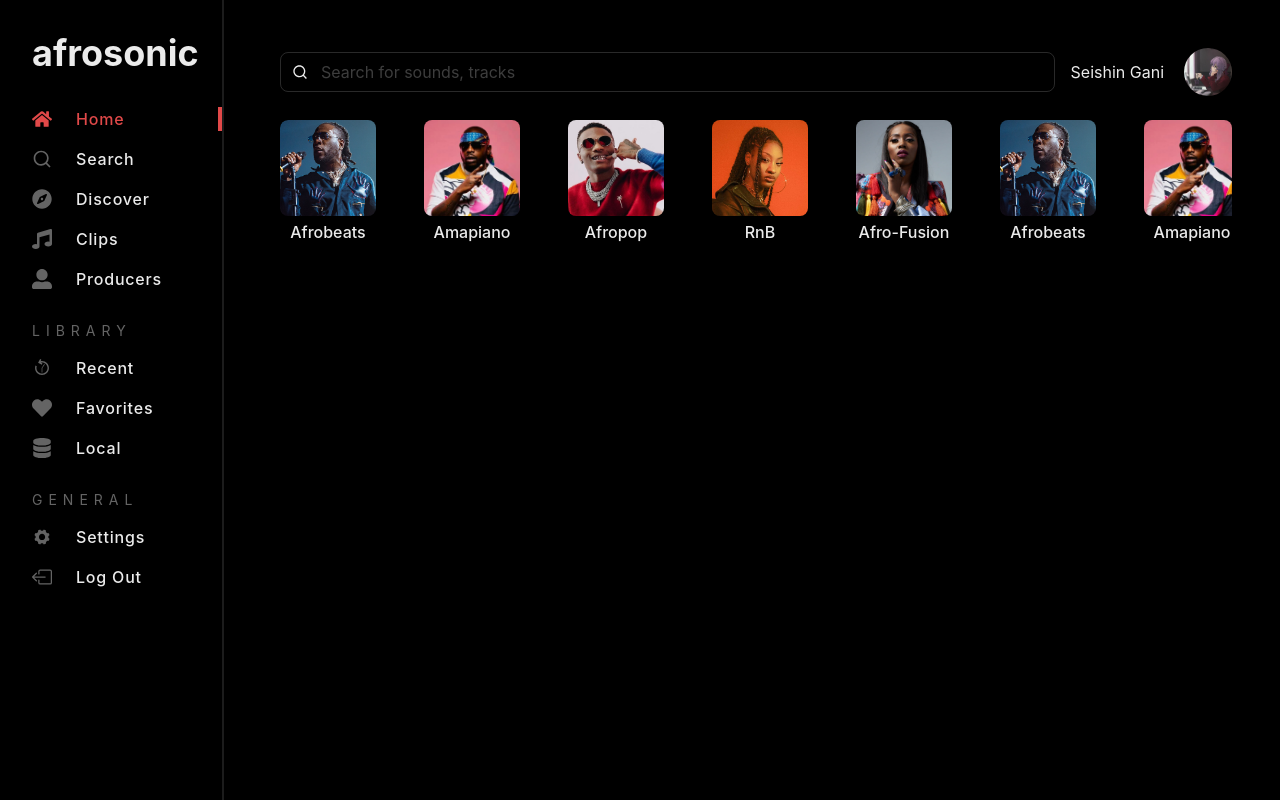
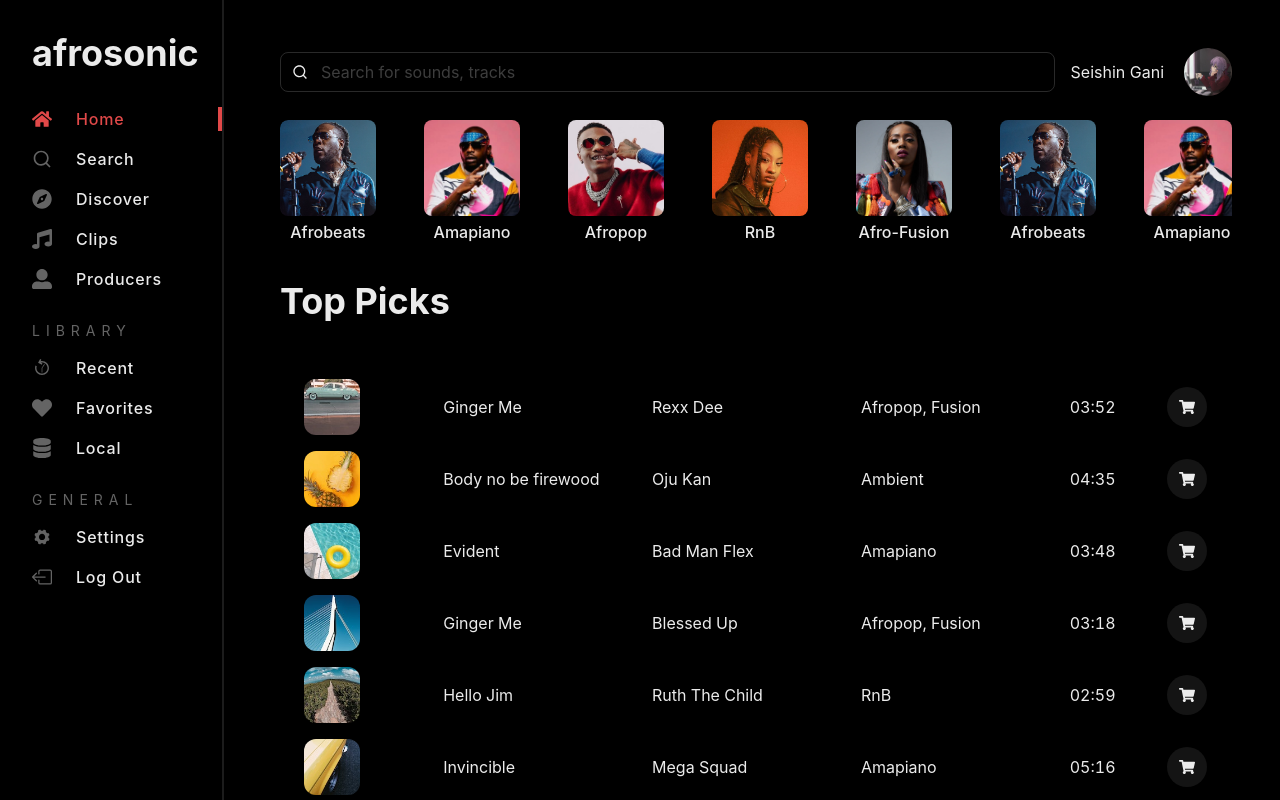
Before and after one commit to Gani-laboratory/dashboard-slicing, a Next.js app: page / in a window 1280 px wide. Built offline with nearby package versions, Linux system fonts and the light colour scheme; a web font is replaced by a local one.

Commit message:
feat: add react-table package and create top-picks component

```diff
--- a/package.json
+++ b/package.json
@@ -22,6 +22,10 @@
     "react": "18.2.0",
     "react-dom": "18.2.0",
     "react-icons": "^4.7.1",
+    "react-table": "^7.8.0",
     "typescript": "4.9.3"
+  },
+  "devDependencies": {
+    "@types/react-table": "^7.7.13"
   }
 }
--- a/src/components/content/index.tsx
+++ b/src/components/content/index.tsx
@@ -2,6 +2,7 @@ import { HStack, VStack } from "@chakra-ui/react";
 import { GenresCarousel } from "components/genres-carousel";
 import { SearchBar } from "components/search-bar";
 import { Sidebar } from "components/sidebar";
+import { TopPicks } from "components/top-picks";
 
 export default function Content() {
   return (
@@ -18,7 +19,7 @@ export default function Content() {
         <SearchBar/>
         <GenresCarousel/>
         <HStack width={"full"} alignItems={"flex-start"} overflow={"hidden"} flex={1}>
-          {/* Top Picks */}
+          <TopPicks flex={1}/>
           {/* Top Producers */}
         </HStack>
       </VStack>
--- /dev/null
+++ b/src/components/top-picks/index.tsx
@@ -0,0 +1,139 @@
+import { Flex, Heading, IconButton, Table, Tbody, Td, Th, Thead, Tr, VStack } from "@chakra-ui/react"
+import { ComponentProps, useMemo } from "react"
+import { topPicks } from "./picks-data"
+import { Column, useTable } from "react-table";
+import { Pick } from "types/pick";
+import { Image } from "components/image";
+import { FaShoppingCart } from "react-icons/fa";
+import { brandRing } from "src/utils/brandRing";
+
+const HeaderCell = ({ value }: { value: string }) => (
+  <Heading
+    size={"xs"}
+    textTransform={"none"}
+    color={"gray.light"}
+  >
+    { value }
+  </Heading>
+)
+
+export const TopPicks = (props: ComponentProps<typeof VStack>) => {
+  const data = useMemo(() => topPicks, [])
+  const columns = useMemo<Column<Pick>[]>(() => [
+    {
+      accessor: 'image',
+      width: '100px',
+      Cell: ({value}) => (
+        <VStack alignItems={"flex-start"} justifyContent={"center"}>
+          <Image
+            src={value}
+            width={"14"}
+            height={"14"}
+            minWidth={"14"}
+            minHeight={"14"}
+            rounded={"xl"}
+            objectFit={"cover"}
+            quality={"75"}
+            alt={""}
+          />
+        </VStack>
+      )
+    },
+    {
+      HeaderCell: () => <HeaderCell value={"Name"} />,
+      accessor: 'name',
+
+    },
+    {
+      HeaderCell: () => <HeaderCell value={"Producer"} />,
+      accessor: 'producer',
+    },
+    {
+      HeaderCell: () => <HeaderCell value={"Category"} />,
+      accessor: 'category',
+
+    },
+    {
+      HeaderCell: () => <HeaderCell value={"Time"} />,
+      accessor: 'time',
+      width: "40px"
+    },
+    {
+      HeaderCell: () => <HeaderCell value={"Buy"} />,
+      id: 'buy',
+      width: "40px",
+      Cell: () => (
+        <IconButton
+          icon={<FaShoppingCart/>}
+          aria-label={"Buy Song"}
+          rounded={"full"}
+          {...brandRing}
+        />
+      )
+    },
+  ],[])
+  const {
+    getTableProps,
+    getTableBodyProps,
+    headerGroups,
+    rows,
+    prepareRow
+  } = useTable({ columns, data })
+  return (
+    <VStack align={"flex-start"} height={"full"} {...props}>
+      <Heading>Top Picks</Heading>
+      <Flex overflowY={"auto"} width={"full"}>
+        <Table {...getTableProps()} position={"relative"}>
+          <Thead>
+            {headerGroups.map((headerGroup) => (
+              <Tr {...headerGroup.getHeaderGroupProps()}>
+                {headerGroup.headers.map((column) => (
+                  <Th
+                    width={column.width}
+                    {...column.getHeaderProps()}
+                    borderBottom={0}
+                    position={"sticky"}
+                    zIndex={"banner"}
+                    top={0}
+                    bg={"black"}
+                  >
+                    {column.render("Header")}
+                  </Th>
+                ))}
+              </Tr>
+            ))}
+          </Thead>
+          <Tbody {...getTableBodyProps()}>
+            {rows.map((row) => {
+              prepareRow(row)
+              return (
+                <Tr
+                  {...row.getRowProps()}
+                  transition={"ease-out"}
+                  transitionProperty={"background"}
+                  transitionDuration={"normal"}
+                  _hover={{
+                    background: "gray.dark",
+                    cursor: "pointer"
+                  }}
+                >
+                  {row.cells.map((cell) => (
+                    <Td
+                      { ...cell.getCellProps() }
+                      py={2}
+                      borderBottom={0}
+                      paddingInlineEnd={0}
+                      minWidth={cell.column.width}
+                    >
+                      { cell.render("Cell") }
+                    </Td>
+                  ))}
+                </Tr>
+              )
+            })}
+          </Tbody>
+        </Table>
+      </Flex>
+    </VStack>
+  )
+}
--- /dev/null
+++ b/src/components/top-picks/picks-data.ts
@@ -0,0 +1,109 @@
+import { Pick } from "types/pick";
+
+export const topPicks: Pick[] = [
+  {
+    image: "/images/ginger-me.jpg",
+    name: "Ginger Me",
+    producer: "Rexx Dee",
+    category: "Afropop, Fusion",
+    time: "03:52",
+  },
+  {
+    image: "/images/body-no-be-firewood.jpg",
+    name: "Body no be firewood",
+    producer: "Oju Kan",
+    category: "Ambient",
+    time: "04:35",
+  },
+  {
+    image: "/images/evident.jpg",
+    name: "Evident",
+    producer: "Bad Man Flex",
+    category: "Amapiano",
+    time: "03:48",
+  },
+  {
+    image: "/images/bridge.jpg",
+    name: "Ginger Me",
+    producer: "Blessed Up",
+    category: "Afropop, Fusion",
+    time: "03:18",
+  },
+  {
+    image: "/images/trail.jpg",
+    name: "Hello Jim",
+    producer: "Ruth The Child",
+    category: "RnB",
+    time: "02:59",
+  },
+  {
+    image: "/images/yellow-car.jpg",
+    name: "Invincible",
+    producer: "Mega Squad",
+    category: "Amapiano",
+    time: "05:16",
+  },
+  {
+    image: "/images/plant.jpg",
+    name: "Ripple",
+    producer: "The Materials",
+    category: "RnB",
+    time: "03:52",
+  },
+  {
+    image: "/images/ginger-me.jpg",
+    name: "Ginger Me",
+    producer: "Rexx Dee",
+    category: "Afropop, Fusion",
+    time: "03:52",
+  },
+  {
+    image: "/images/body-no-be-firewood.jpg",
+    name: "Body no be firewood",
+    producer: "Oju Kan",
+    category: "Ambient",
+    time: "04:35",
+  },
+  {
+    image: "/images/evident.jpg",
+    name: "Evident",
+    producer: "Bad Man Flex",
+    category: "Amapiano",
+    time: "03:48",
+  },
+  {
+    image: "/images/ginger-me.jpg",
+    name: "Ginger Me",
+    producer: "Rexx Dee",
+    category: "Afropop, Fusion",
+    time: "03:52",
+  },
+  {
+    image: "/images/body-no-be-firewood.jpg",
+    name: "Body no be firewood",
+    producer: "Oju Kan",
+    category: "Ambient",
+    time: "04:35",
+  },
+  {
+    image: "/images/evident.jpg",
+    name: "Evident",
+    producer: "Bad Man Flex",
+    category: "Amapiano",
+    time: "03:48",
+  },
+  {
+    image: "/images/bridge.jpg",
+    name: "Ginger Me",
+    producer: "Blessed Up",
+    category: "Afropop, Fusion",
+    time: "03:18",
+  },
+  {
+    image: "/images/trail.jpg",
+    name: "Hello Jim",
+    producer: "Ruth The Child",
+    category: "RnB",
+    time: "02:59",
+  },
+];
--- /dev/null
+++ b/src/types/pick.ts
@@ -0,0 +1,7 @@
+export type Pick = {
+  image: string;
+  name: string;
+  producer: string;
+  category: string;
+  time: string;
+};
```
Also changed, not shown: 1 other file (tests, documents, lock files or other folders).
